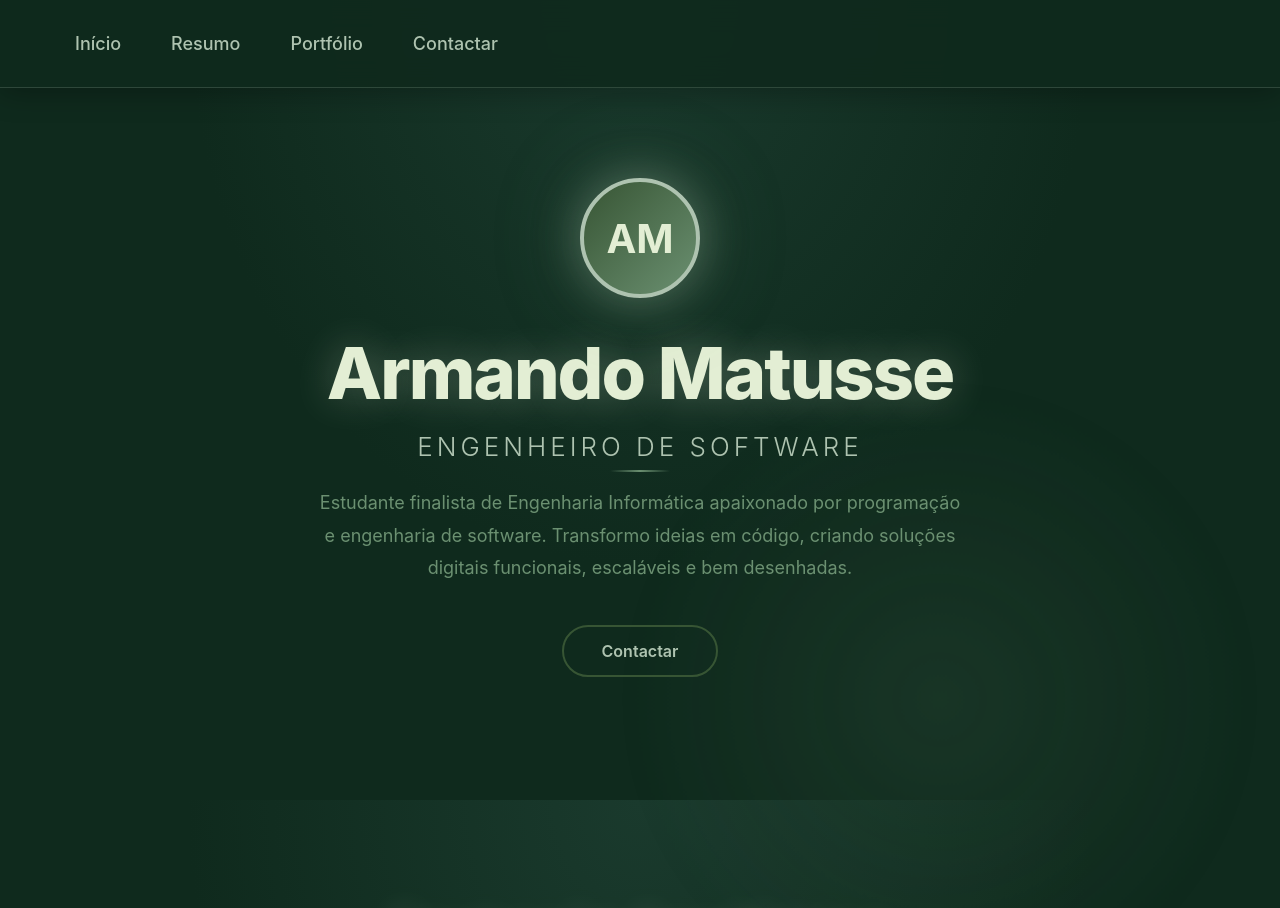
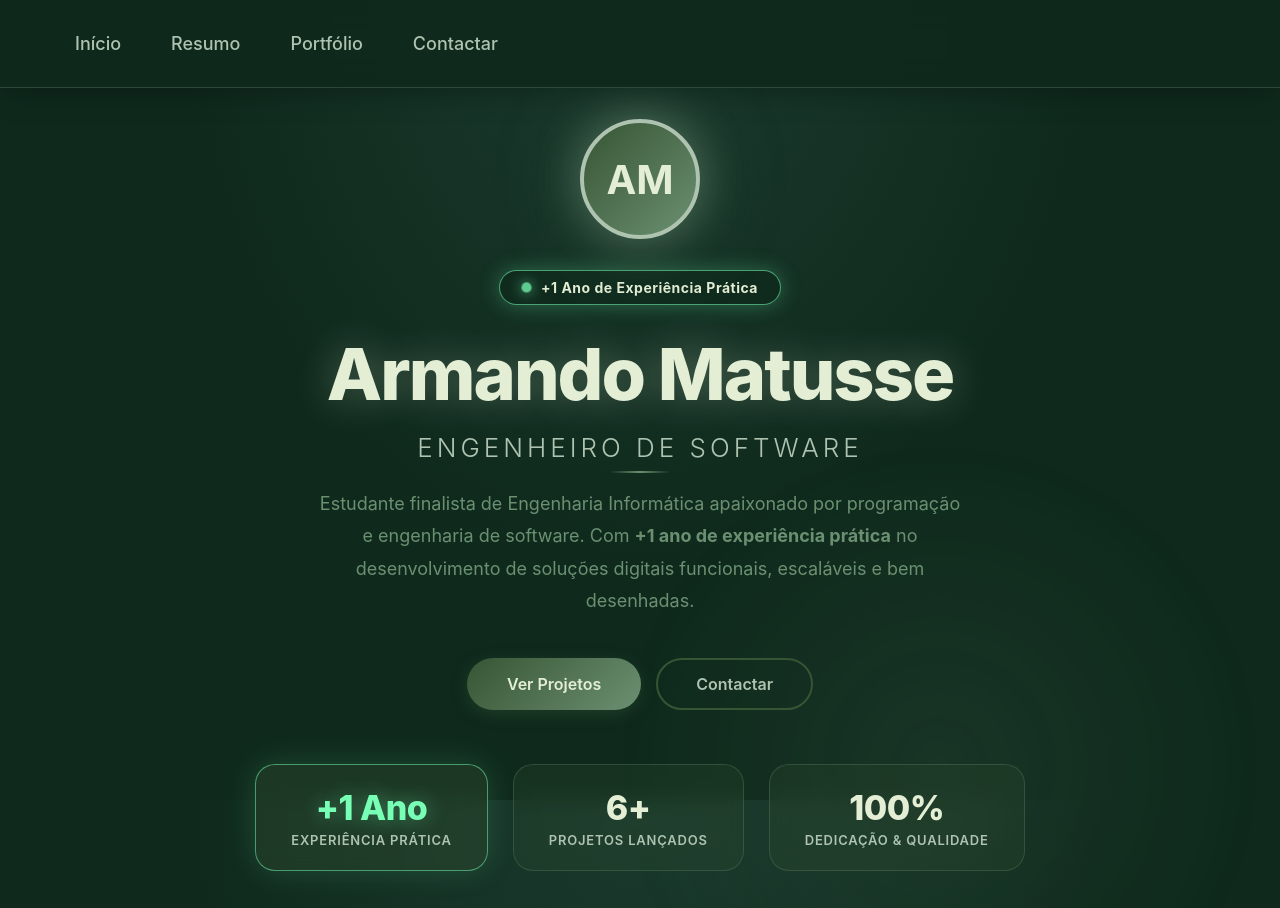
Before and after one commit to ArmandoMats/portfolio-armando-matusse, a React (Vite) app: page / in a window 1280 px wide. Shown: the top 908 px of the page. Built offline with nearby package versions, Linux system fonts and the light colour scheme.

Commit message:
Destacar +1 ano de experiência prática na secção principal

```diff
--- a/src/App.css
+++ b/src/App.css
@@ -292,6 +292,47 @@ body {
   100% { transform: rotate(360deg); }
 }
 
+/* Pill de Experiência em Destaque */
+.experience-pill {
+  display: inline-flex;
+  align-items: center;
+  gap: 10px;
+  padding: 8px 22px;
+  background: rgba(15, 42, 29, 0.7);
+  border: 1.5px solid rgba(120, 255, 182, 0.4);
+  border-radius: 30px;
+  margin-bottom: 25px;
+  box-shadow: 0 0 20px rgba(120, 255, 182, 0.15);
+  animation: fadeInUp 1s ease 0.1s backwards, pillGlow 3s ease-in-out infinite;
+}
+
+.pill-dot {
+  width: 9px;
+  height: 9px;
+  background: var(--glow-green);
+  border-radius: 50%;
+  box-shadow: 0 0 12px var(--glow-green);
+  animation: pulse 2s ease-in-out infinite;
+}
+
+.pill-text {
+  color: var(--cream-green);
+  font-size: 14px;
+  font-weight: 700;
+  letter-spacing: 0.5px;
+}
+
+@keyframes pillGlow {
+  0%, 100% {
+    border-color: rgba(120, 255, 182, 0.4);
+    box-shadow: 0 0 15px rgba(120, 255, 182, 0.2);
+  }
+  50% {
+    border-color: rgba(120, 255, 182, 0.8);
+    box-shadow: 0 0 30px rgba(120, 255, 182, 0.4);
+  }
+}
+
 .hero-name {
   font-size: clamp(40px, 8vw, 72px);
   color: var(--cream-green);
@@ -424,6 +465,67 @@ body {
   color: var(--cream-green);
   transform: translateY(-3px);
   box-shadow: 0 8px 25px rgba(55, 85, 52, 0.3);
+}
+
+/* Stats Grid no Hero */
+.hero-stats-grid {
+  display: flex;
+  justify-content: center;
+  gap: 25px;
+  margin-top: 50px;
+  flex-wrap: wrap;
+  animation: fadeInUp 1s ease 1s backwards;
+}
+
+.hero-stat-card {
+  background: rgba(55, 85, 52, 0.2);
+  border: 1px solid rgba(107, 144, 113, 0.3);
+  backdrop-filter: blur(10px);
+  padding: 22px 35px;
+  border-radius: 20px;
+  display: flex;
+  flex-direction: column;
+  align-items: center;
+  min-width: 170px;
+  transition: all 0.4s cubic-bezier(0.4, 0, 0.2, 1);
+}
+
+.hero-stat-card.highlight {
+  border-color: rgba(120, 255, 182, 0.5);
+  background: rgba(55, 85, 52, 0.35);
+  box-shadow: 0 0 30px rgba(120, 255, 182, 0.15);
+}
+
+.hero-stat-card:hover {
+  transform: translateY(-6px) scale(1.03);
+  border-color: var(--ash-green);
+  box-shadow: 0 10px 30px rgba(0, 0, 0, 0.3);
+}
+
+.hero-stat-card.highlight:hover {
+  border-color: var(--glow-green);
+  box-shadow: 0 10px 40px rgba(120, 255, 182, 0.3);
+}
+
+.hero-stat-value {
+  font-size: 34px;
+  font-weight: 800;
+  color: var(--cream-green);
+  margin-bottom: 4px;
+  letter-spacing: -0.5px;
+}
+
+.hero-stat-card.highlight .hero-stat-value {
+  color: var(--glow-green);
+  text-shadow: 0 0 20px rgba(120, 255, 182, 0.4);
+}
+
+.hero-stat-title {
+  font-size: 13px;
+  color: var(--ash-green);
+  font-weight: 600;
+  text-transform: uppercase;
+  letter-spacing: 0.8px;
 }
 
 /* ============================================
--- a/src/App.tsx
+++ b/src/App.tsx
@@ -52,26 +52,48 @@ function App() {
               {/* Avatar AM */}
               <div className="avatar-circle">AM</div>
 
+              {/* Tag de Experiência em Destaque */}
+              <div className="experience-pill">
+                <span className="pill-dot"></span>
+                <span className="pill-text">+1 Ano de Experiência Prática</span>
+              </div>
+
               {/* Nome */}
               <h1 className="hero-name">Armando Matusse</h1>
 
               {/* Titulo */}
               <h2 className="hero-role">Engenheiro de Software</h2>
 
-            <p className="hero-description">
+              <p className="hero-description">
                 Estudante finalista de Engenharia Informática apaixonado por programação e engenharia de software.
-                Transformo ideias em código, criando soluções digitais funcionais, escaláveis e bem desenhadas.
+                Com <strong>+1 ano de experiência prática</strong> no desenvolvimento de soluções digitais funcionais, escaláveis e bem desenhadas.
               </p>
 
-              {/* Botao*/}
+              {/* Botões */}
               <div className="hero-actions">
-                {/* <button className="btn-primary">Ver Projetos</button> */}
-
-                {/* Botao contactar */}
+                <a href="#portfolio" className="btn-primary" style={{ textDecoration: 'none', display: 'inline-block' }}>
+                  Ver Projetos
+                </a>
                 <a href="#contactar" className="btn-secondary"
                   style={{ textDecoration: 'none', display: 'inline-block' }}>
                   Contactar
                 </a>
+              </div>
+
+              {/* Stats Grid */}
+              <div className="hero-stats-grid">
+                <div className="hero-stat-card highlight">
+                  <span className="hero-stat-value">+1 Ano</span>
+                  <span className="hero-stat-title">Experiência Prática</span>
+                </div>
+                <div className="hero-stat-card">
+                  <span className="hero-stat-value">6+</span>
+                  <span className="hero-stat-title">Projetos Lançados</span>
+                </div>
+                <div className="hero-stat-card">
+                  <span className="hero-stat-value">100%</span>
+                  <span className="hero-stat-title">Dedicação & Qualidade</span>
+                </div>
               </div>
             </div>
           </section>
```
